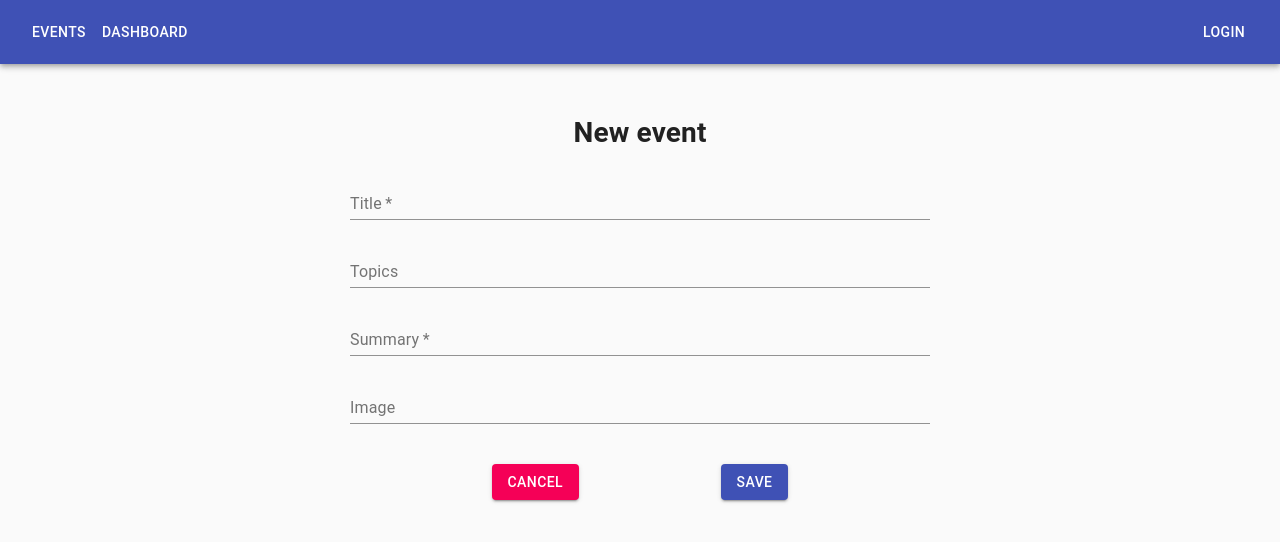
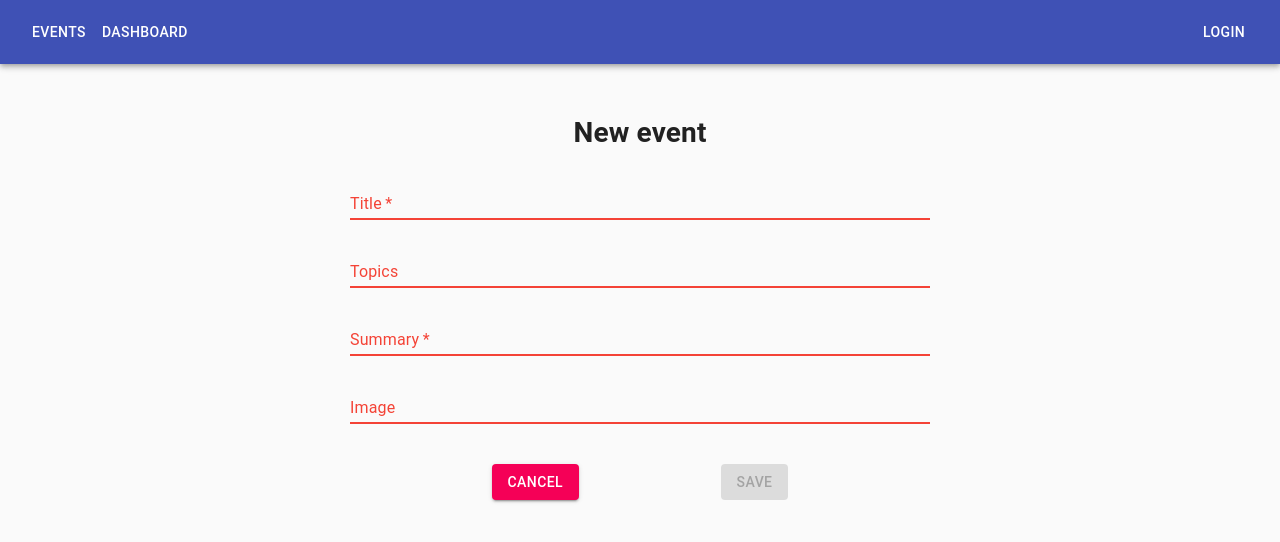
Before and after one commit to shanialmog/dashboard-exercise, a React (Create React App) app: page /newevent in a window 1280 px wide. Shown: the top 542 px of the page. Built offline with nearby package versions, Linux system fonts and the light colour scheme; no server answers; the HTML template or start-up script is replaced by a standard one.

Commit message:
fix topics in new event to post an array

```diff
--- a/src/components/NewEvent/index.js
+++ b/src/components/NewEvent/index.js
@@ -16,6 +16,7 @@ const NewEvent = () => {
     const [event, setEvent] = useState("")
     const [fetchData, setFetchData] = useState(false)
     const [fetchError, setFetchError] = useState(null)
+    const isValid = event.title && event.summary && event.topics && event.thumbnail
 
     const handleSubmit = (e) => {
         e.preventDefault()
@@ -23,7 +24,12 @@ const NewEvent = () => {
 
     const handleChange = (event) => {
         const { name, value } = event.target
-        setEvent(prevState => ({ ...prevState, [name]: value }))
+        if (name === "topics") {
+            const topics = value.split(',')
+            setEvent(prevState => ({ ...prevState, [name]: topics }))
+        } else {
+            setEvent(prevState => ({ ...prevState, [name]: value }))
+        }
     }
 
     const saveEvent = async () => {
@@ -67,6 +73,7 @@ const NewEvent = () => {
                     <form onSubmit={handleSubmit} noValidate autoComplete="off">
                         <div style={{ marginBottom: 40, display: 'flex', flexDirection: 'column' }}>
                             <TextField
+                                error = {!event.title}
                                 style={{ marginBottom: 20 }}
                                 required
                                 label="Title"
@@ -76,6 +83,7 @@ const NewEvent = () => {
                                 placeholder="Add title"
                                 />
                             <TextField
+                                error = {!event.topics}
                                 style={{ marginBottom: 20 }}
                                 label="Topics"
                                 name="topics"
@@ -85,6 +93,7 @@ const NewEvent = () => {
                                 placeholder="Add topics"
                                 />
                             <TextField
+                                error = {!event.summary}
                                 style={{ marginBottom: 20 }}
                                 required
                                 label="Summary"
@@ -95,13 +104,14 @@ const NewEvent = () => {
                                 onChange={handleChange}
                                 />
                             <TextField
+                                error = {!event.thumbnail}
                                 label="Image"
                                 name="thumbnail"
                                 value={event.thumbnail}
                                 multiline
                                 onChange={handleChange}
                                 placeholder="Add summary"
-                                />
+                            />
                         </div>
                         <div className="button-cont">
                             <div>
@@ -110,7 +120,14 @@ const NewEvent = () => {
                                 </Link>
                             </div>
                             <div>
-                                <Button onClick={saveEvent} color="primary" variant="contained">Save</Button>
+                                <Button
+                                    disabled={!isValid}
+                                    onClick={saveEvent}
+                                    color="primary"
+                                    variant="contained"
+                                >
+                                    Save
+                                     </Button>
                             </div>
                         </div>
                     </form>
```
